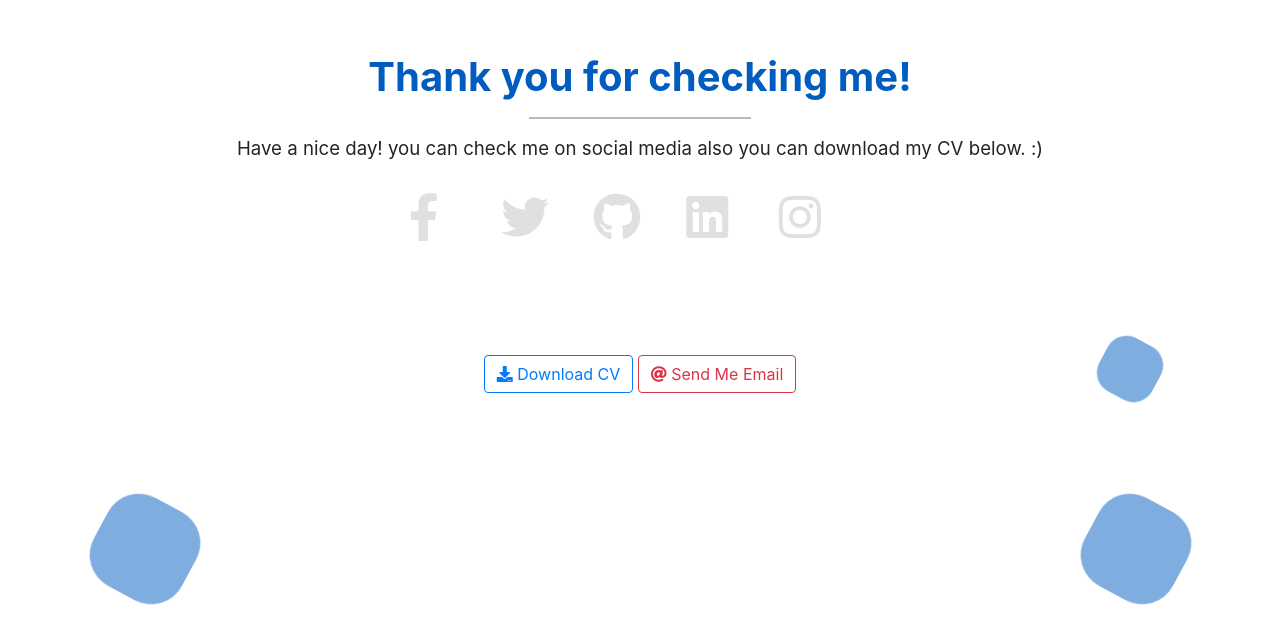
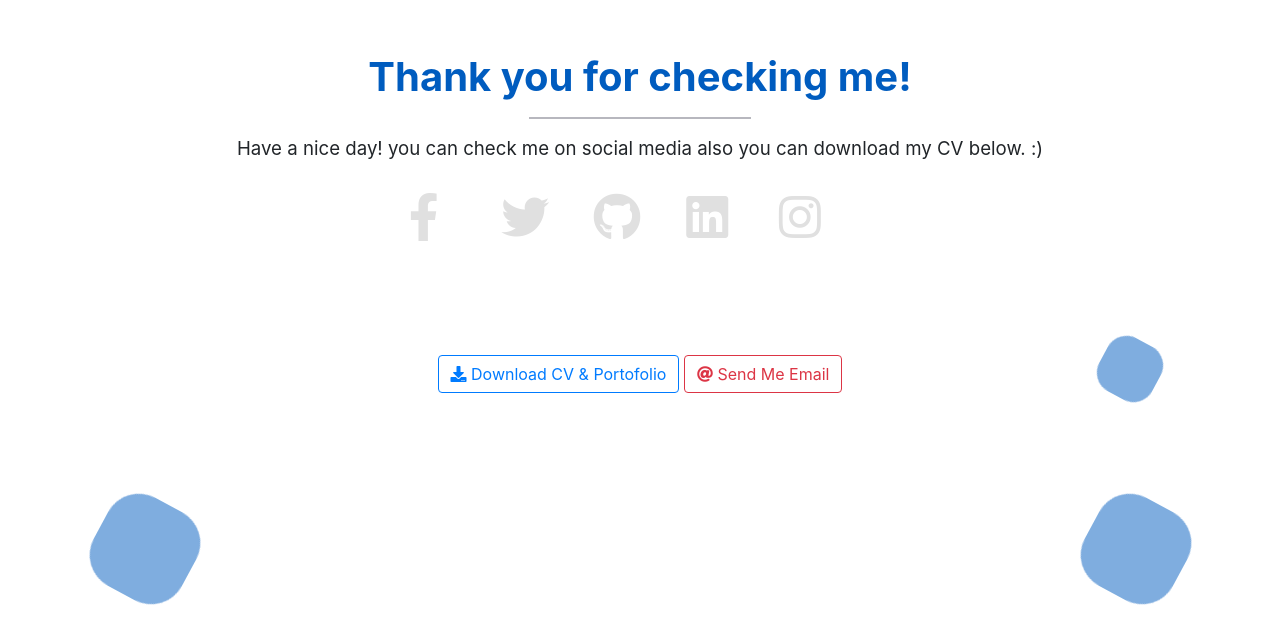
Before and after one commit to yogarevy/yogarevy.github.io, a plain HTML site: page pages/index.html in a window 1280 px wide. Shown: the part 3636-4279 px from the top of the page. Drawn offline with Linux system fonts and the light colour scheme.

Commit message:
Update CV

```diff
--- a/pages/index.html
+++ b/pages/index.html
@@ -284,9 +284,9 @@
                 </div>
                 <div class="col-md-12 module feature-section">
                     <div align="center">
-                        <a href="../assets/download/Resume_Yoga_Revy_Setiadi.pdf" class="btn btn-outline-primary" target="_blank">
+                        <a href="../assets/download/cv_portfolio_yoga_revy_setiadi.pdf" class="btn btn-outline-primary" target="_blank">
                             <i class="fa fa-download"></i>
-                            Download CV
+                            Download CV & Portofolio
                         </a>
                         <a href="mailto:yogarevysetiadi@gmail.com" class="btn btn-outline-danger perbuttonan" target="_blank">
                             <i class="fa fa-at"></i>
```
Also changed, not shown: 2 other files.
